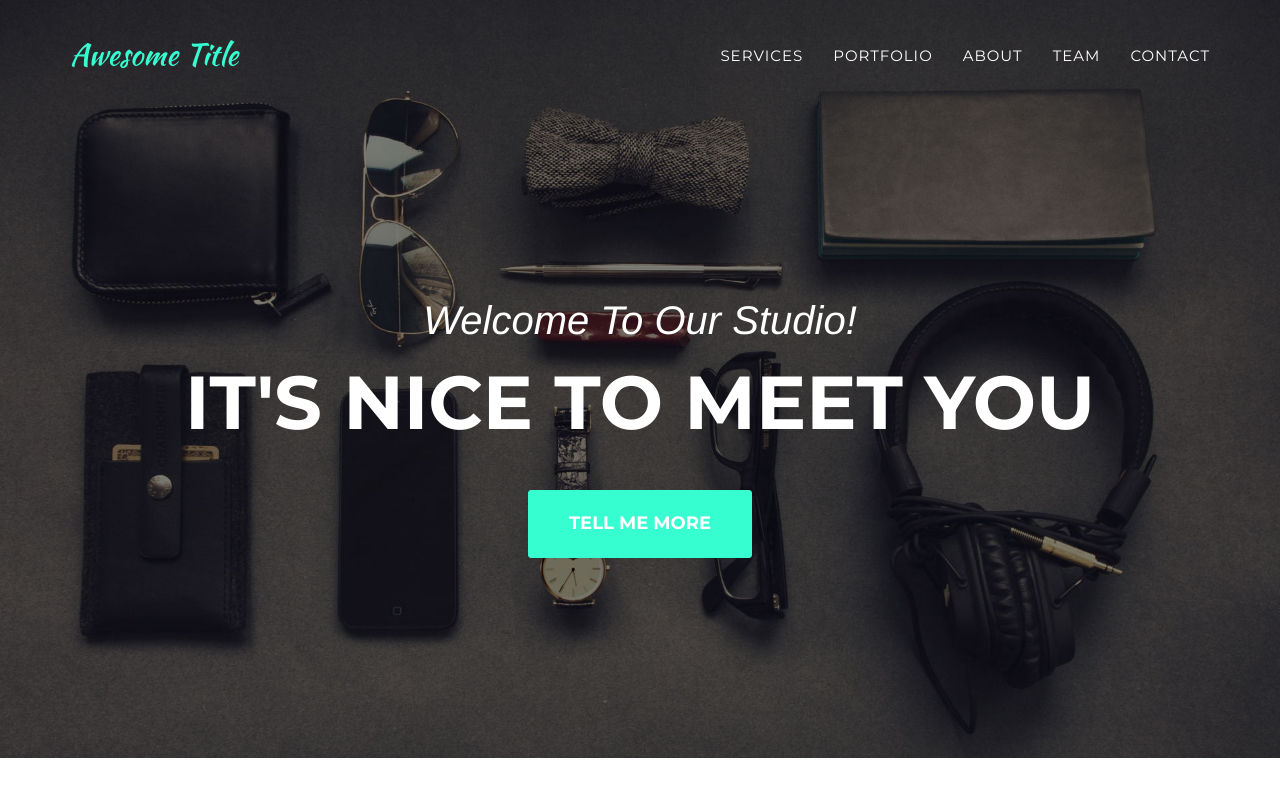
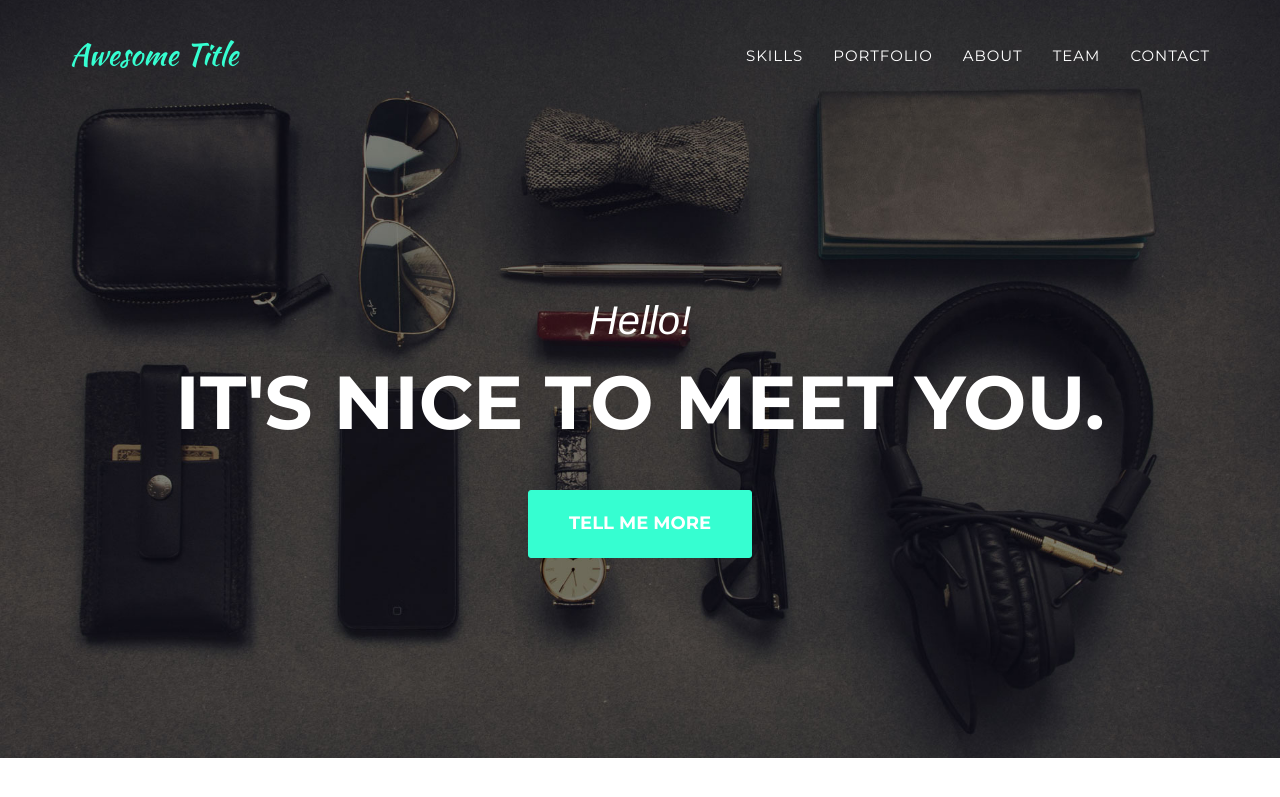
Before and after one commit to jenhardin/jenhardin.github.io, a Jekyll site: the page built from index.html, in a window 1280 px wide and 900 px high. Shown: the top 797 px of the window. Built offline with Jekyll 4.4.1, drawn with Linux system fonts in a browser that asks for light colours; some web fonts are replaced.

Commit message:
Update header.html

```diff
--- a/_includes/header.html
+++ b/_includes/header.html
@@ -19,7 +19,7 @@
                         <a href="#page-top"></a>
                     </li>
                     <li>
-                        <a class="page-scroll" href="#services">Services</a>
+                        <a class="page-scroll" href="#services">Skills</a>
                     </li>
                     <li>
                         <a class="page-scroll" href="#portfolio">Portfolio</a>
@@ -44,8 +44,8 @@
     <header>
         <div class="container">
             <div class="intro-text">
-                <div class="intro-lead-in">Welcome To Our Studio!</div>
-                <div class="intro-heading">It's Nice To Meet You</div>
+                <div class="intro-lead-in">Hello!</div>
+                <div class="intro-heading">It's Nice To Meet You.</div>
                 <a href="#services" class="page-scroll btn btn-xl">Tell Me More</a>
             </div>
         </div>
```
